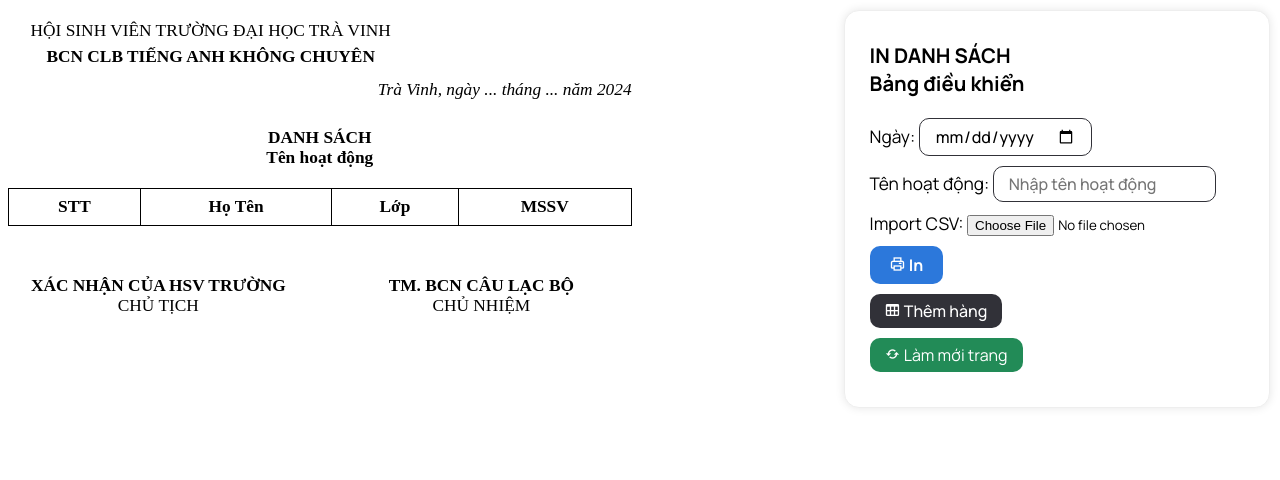
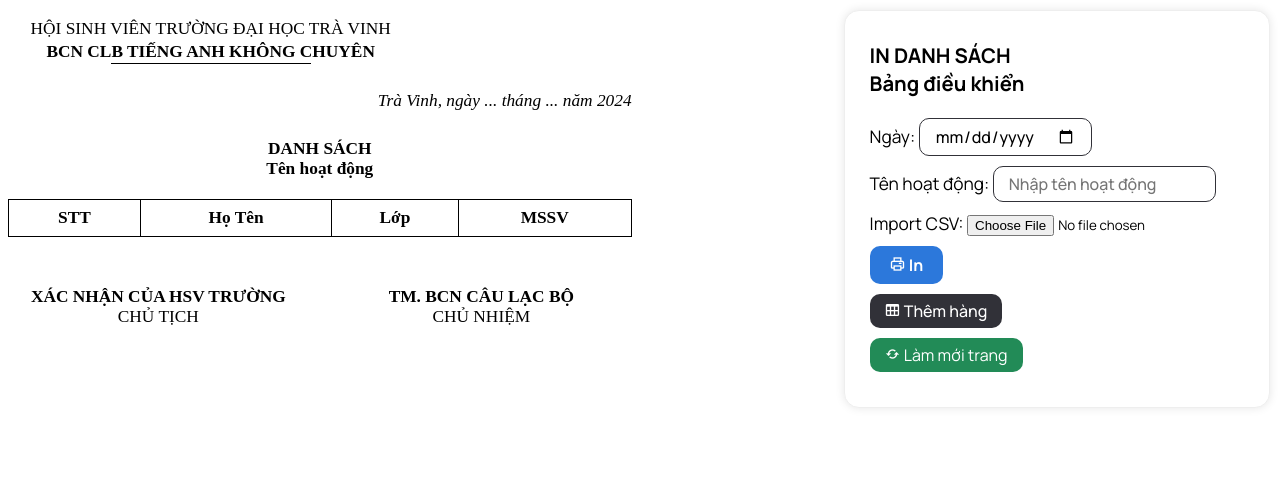
Before and after one commit to minh-nguyennhat/clbtakc, a website: page public/indanhsach.html in a window 1280 px wide. Drawn offline with nearby package versions, Linux system fonts and the light colour scheme; a script that the page names is missing.

Commit message:
Update indanhsach.html

```diff
--- a/public/indanhsach.html
+++ b/public/indanhsach.html
@@ -33,7 +33,7 @@
         .header-text {
             text-align: center;
             margin: 0;
-            line-height: 1.5;
+            line-height: 1.3;
         }
         .date {
             text-align: right;
@@ -103,6 +103,16 @@
         .control-panel div {
             margin: 10px 0;
         }
+        .ll-header {
+            margin-top: 0;
+            text-align: center;
+            border-top: 1.5px solid black;
+            width: 200px;
+            margin-left: auto;
+            margin-right: auto;
+        }
+
+
         @media print {
             .control-panel {
                 display: none;
@@ -162,6 +172,7 @@
             <p class="header-text">
                 <strong>BCN CLB TIẾNG ANH KHÔNG CHUYÊN</strong>
             </p>
+            <p class="ll-header"></p>
         </div>
         <div class="header-right">
         </div>
```
